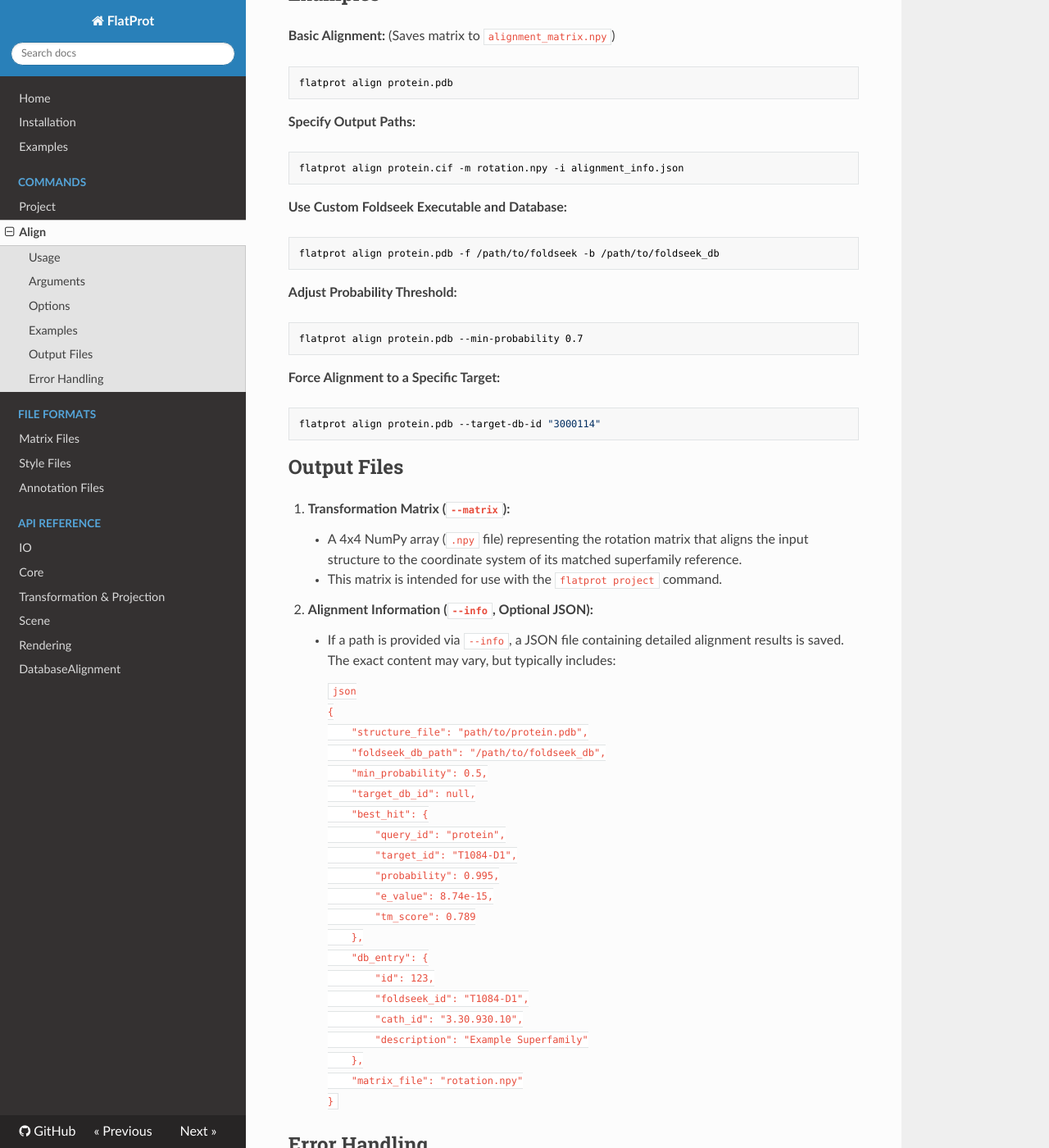
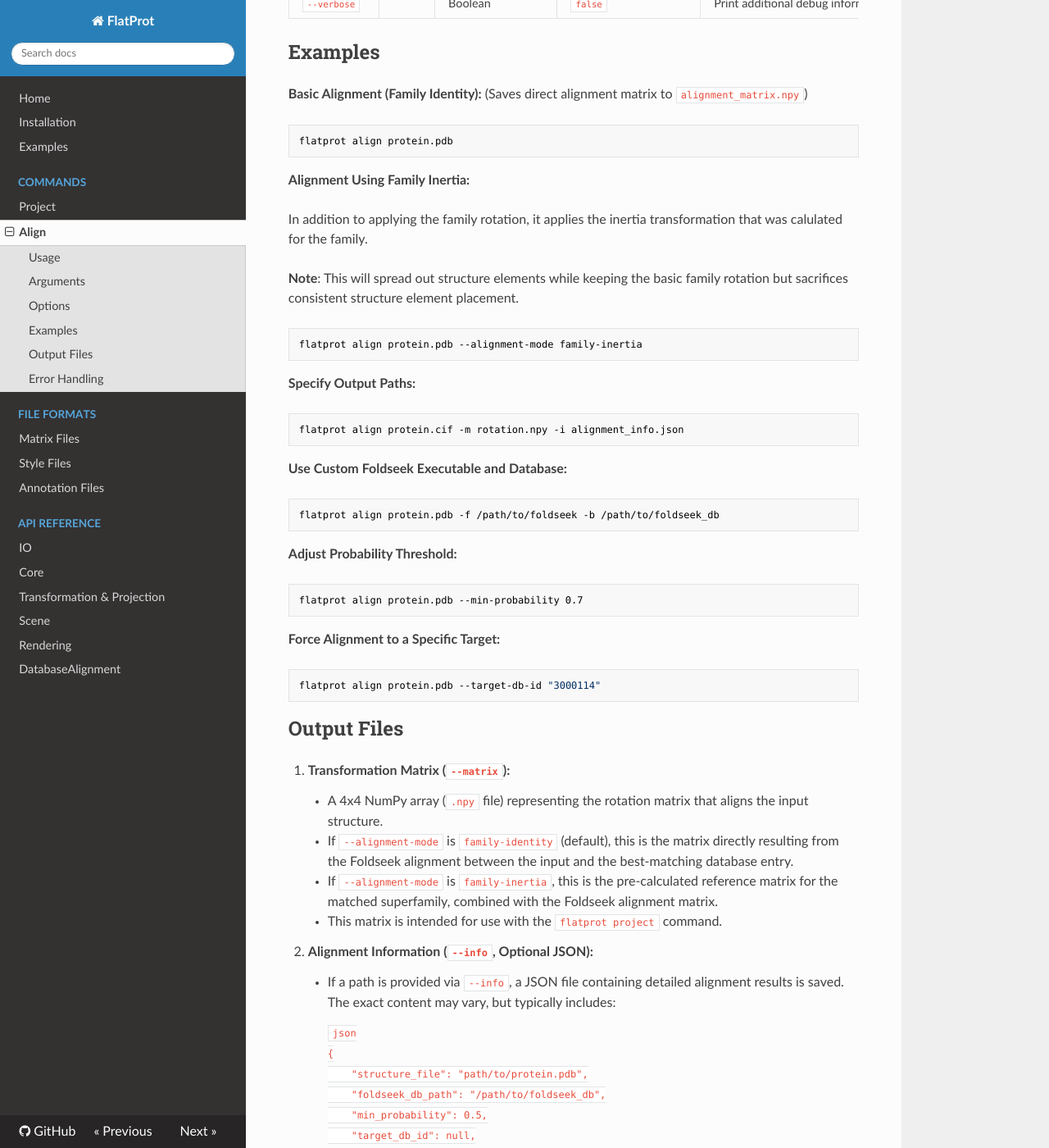
Before and after one commit to t03i/FlatProt, an MkDocs documentation site: the page built from docs/commands/align.md, in a window 1280 px wide and 1400 px high, scrolled down 1113 px. Shown: the whole window at 82% size. Built offline with MkDocs 1.6.1, drawn with Linux system fonts in a browser that asks for light colours; nearby versions of some CDN libraries; a script that is not in the unit is left out; some of the changed text lies outside the part shown.

Commit message:
docs: update documentation for align

````diff
--- a/docs/commands/align.md
+++ b/docs/commands/align.md
@@ -14,26 +14,37 @@ flatprot align STRUCTURE_FILE [OPTIONS]
 
 ## Options
 
-| Option                 | Short | Type    | Default                | Description                                                                                                  |
-| ---------------------- | ----- | ------- | ---------------------- | ------------------------------------------------------------------------------------------------------------ |
-| `--matrix`             | `-m`  | Path    | `alignment_matrix.npy` | Path to save the output transformation matrix (NumPy format).                                                |
-| `--info`               | `-i`  | Path    | _None_                 | Optional path to save detailed alignment information as JSON. If omitted, info is printed to stdout.         |
-| `--foldseek`           | `-f`  | String  | `"foldseek"`           | Path to the FoldSeek executable. Assumes it's in PATH if not specified.                                      |
-| `--foldseek-db`        | `-b`  | Path    | _Default_              | Path to a custom Foldseek database. Defaults to the database bundled with FlatProt or previously downloaded. |
-| `--database`           | `-d`  | Path    | _Default_              | Path to the directory containing the custom FlatProt alignment database (HDF5 file and supporting files).    |
-| `--database-file-name` | `-n`  | String  | `"alignments.h5"`      | Name of the alignment database file within the `--database` directory.                                       |
-| `--min-probability`    | `-p`  | Float   | `0.5`                  | Minimum Foldseek alignment probability threshold (0.0 to 1.0).                                               |
-| `--target-db-id`       |       | String  | _None_                 | Force alignment against a specific target ID from the Foldseek database, bypassing probability checks.       |
-| `--download-db`        |       | Boolean | `false`                | Force download/update of the default database even if it exists locally.                                     |
-| `--quiet`              |       | Boolean | `false`                | Suppress all informational output except errors.                                                             |
-| `--verbose`            |       | Boolean | `false`                | Print additional debug information during execution.                                                         |
+| Option                 | Short | Type                                | Default                | Description                                                                                                              |
+| ---------------------- | ----- | ----------------------------------- | ---------------------- | ------------------------------------------------------------------------------------------------------------------------ |
+| `--matrix`             | `-m`  | Path                                | `alignment_matrix.npy` | Path to save the output transformation matrix (NumPy format).                                                            |
+| `--info`               | `-i`  | Path                                | _None_                 | Optional path to save detailed alignment information as JSON. If omitted, info is printed to stdout.                     |
+| `--foldseek`           | `-f`  | String                              | `"foldseek"`           | Path to the FoldSeek executable. Assumes it's in PATH if not specified.                                                  |
+| `--foldseek-db`        | `-b`  | Path                                | _Default_              | Path to a custom Foldseek database. Defaults to the database bundled with FlatProt or previously downloaded.             |
+| `--database`           | `-d`  | Path                                | _Default_              | Path to the directory containing the custom FlatProt alignment database (HDF5 file and supporting files).                |
+| `--database-file-name` | `-n`  | String                              | `"alignments.h5"`      | Name of the alignment database file within the `--database` directory.                                                   |
+| `--min-probability`    | `-p`  | Float                               | `0.5`                  | Minimum Foldseek alignment probability threshold (0.0 to 1.0).                                                           |
+| `--target-db-id`       |       | String                              | _None_                 | Force alignment against a specific target ID from the Foldseek database, bypassing probability checks.                   |
+| `--alignment-mode`     | `-a`  | `family-identity`, `family-inertia` | `family-identity`      | Alignment mode: `family-identity` uses the direct alignment matrix, `family-inertia` uses the database reference matrix. |
+| `--download-db`        |       | Boolean                             | `false`                | Force download/update of the default database even if it exists locally.                                                 |
+| `--quiet`              |       | Boolean                             | `false`                | Suppress all informational output except errors.                                                                         |
+| `--verbose`            |       | Boolean                             | `false`                | Print additional debug information during execution.                                                                     |
 
 ## Examples
 
-**Basic Alignment:** (Saves matrix to `alignment_matrix.npy`)
+**Basic Alignment (Family Identity):** (Saves direct alignment matrix to `alignment_matrix.npy`)
 
 ```bash
 flatprot align protein.pdb
+```
+
+**Alignment Using Family Inertia:**
+
+In addition to applying the family rotation, it applies the inertia transformation that was calulated for the family.
+
+**Note**: This will spread out structure elements while keeping the basic family rotation but sacrifices consistent structure element placement.
+
+```bash
+flatprot align protein.pdb --alignment-mode family-inertia
 ```
 
 **Specify Output Paths:**
@@ -64,7 +75,9 @@ flatprot align protein.pdb --target-db-id "3000114"
 
 1.  **Transformation Matrix (`--matrix`):**
 
-    -   A 4x4 NumPy array (`.npy` file) representing the rotation matrix that aligns the input structure to the coordinate system of its matched superfamily reference.
+    -   A 4x4 NumPy array (`.npy` file) representing the rotation matrix that aligns the input structure.
+    -   If `--alignment-mode` is `family-identity` (default), this is the matrix directly resulting from the Foldseek alignment between the input and the best-matching database entry.
+    -   If `--alignment-mode` is `family-inertia`, this is the pre-calculated reference matrix for the matched superfamily, combined with the Foldseek alignment matrix.
     -   This matrix is intended for use with the `flatprot project` command.
 
 2.  **Alignment Information (`--info`, Optional JSON):**
@@ -77,6 +90,7 @@ flatprot align protein.pdb --target-db-id "3000114"
             "foldseek_db_path": "/path/to/foldseek_db",
             "min_probability": 0.5,
             "target_db_id": null,
+            "alignment_mode": "family-identity", // Reflects the chosen mode
             "best_hit": {
                 "query_id": "protein",
                 "target_id": "T1084-D1",
@@ -84,11 +98,10 @@ flatprot align protein.pdb --target-db-id "3000114"
                 "e_value": 8.74e-15,
                 "tm_score": 0.789
             },
-            "db_entry": {
-                "id": 123,
-                "foldseek_id": "T1084-D1",
-                "cath_id": "3.30.930.10",
-                "description": "Example Superfamily"
+            "db_entry": { // Only present if mode is family-inertia
+                "entry_id": "T1084-D1",
+                "structure_name": "Example Superfamily",
+                "rotation_matrix": { ... } // Details of the database matrix
             },
             "matrix_file": "rotation.npy"
         }
@@ -100,7 +113,7 @@ The command includes robust error handling:
 
 -   **Input Errors:** Checks for invalid or non-existent structure files (`InvalidStructureError`, `FileNotFoundError`).
 -   **FoldSeek Errors:** Verifies the FoldSeek executable path. Catches errors during FoldSeek execution (`RuntimeError`, `subprocess.SubprocessError`).
--   **Database Errors:** Handles issues finding or accessing the alignment database (`DatabaseEntryNotFoundError`). Suggests using `--download-db` if corruption is suspected.
+-   **Database Errors:** Handles issues finding or accessing the alignment database (`DatabaseEntryNotFoundError`). Suggests using `--download-db` if corruption is suspected. This error is more likely in `family-inertia` mode.
 -   **Alignment Quality:** If no alignment meets the `--min-probability` threshold, it reports `NoSignificantAlignmentError` and suggests lowering the threshold.
 -   **Output Errors:** Catches errors writing the matrix or info files (`OutputFileError`).
 -   **General Errors:** Catches other `FlatProtError` types and unexpected exceptions.
````
Also changed, not shown: 1 other file.
